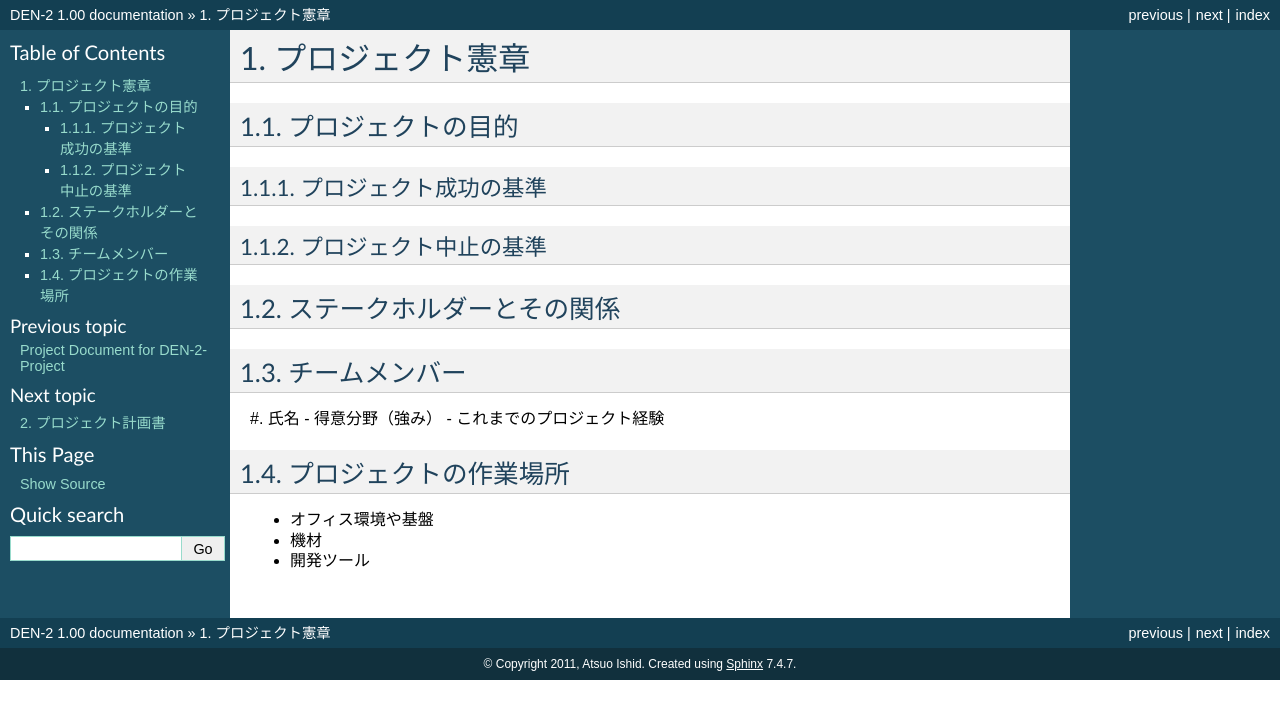
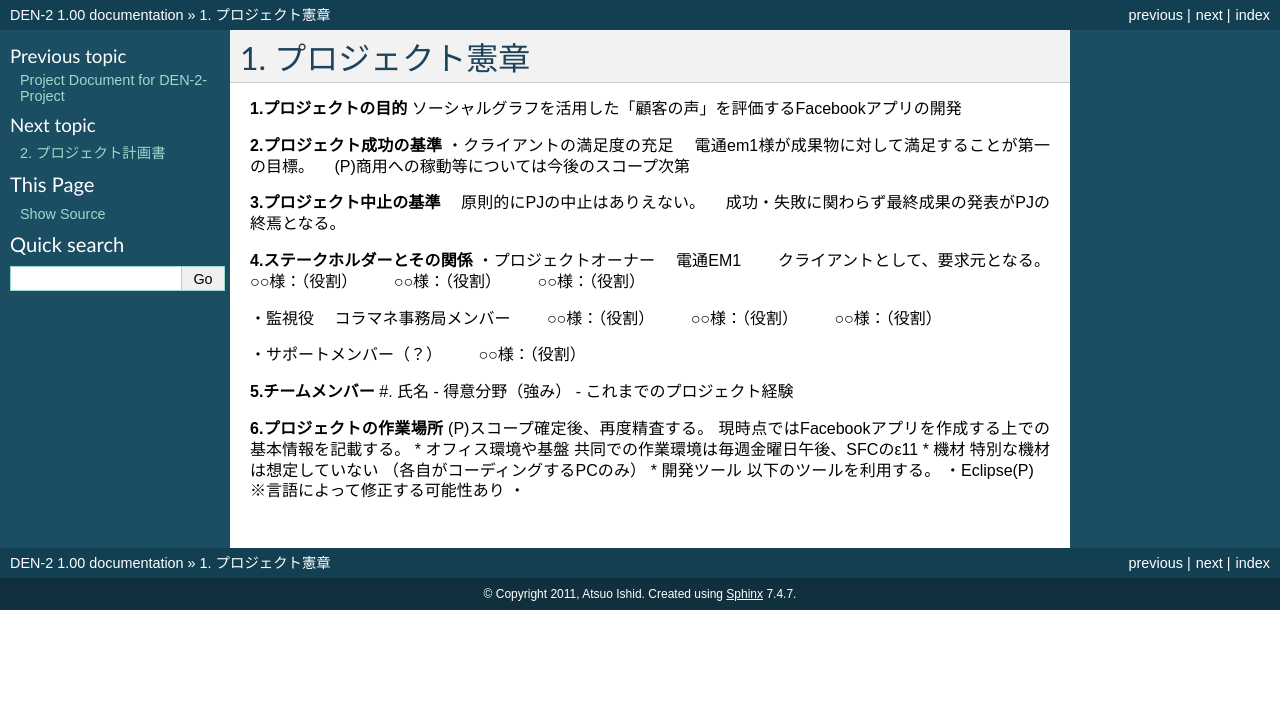
Before and after one commit to a1005ai/DEN-2, a Sphinx documentation site: the page built from DEN-2/ProjectDocuments/source/1_ProjectCharter.rst, in a window 1280 px wide. Shown: the top 719 px of the page. Built offline with Sphinx 7.4.7, drawn with Linux system fonts in a browser that asks for light colours; pages that are not in the unit, such as notebooks, are missing from menus.

Commit message:
プロジェクト憲章修正

```diff
--- a/DEN-2/ProjectDocuments/source/1_ProjectCharter.rst
+++ b/DEN-2/ProjectDocuments/source/1_ProjectCharter.rst
@@ -1,32 +1,50 @@
 プロジェクト憲章
 ================
 
-プロジェクトの目的
-------------------
+**1.プロジェクトの目的**
+ソーシャルグラフを活用した「顧客の声」を評価するFacebookアプリの開発
 
-プロジェクト成功の基準
-~~~~~~~~~~~~~~~~~~~~~~
+**2.プロジェクト成功の基準**
+・クライアントの満足度の充足
+　電通em1様が成果物に対して満足することが第一の目標。
+　(P)商用への稼動等については今後のスコープ次第
 
-プロジェクト中止の基準
-~~~~~~~~~~~~~~~~~~~~~~
+**3.プロジェクト中止の基準**
+　原則的にPJの中止はありえない。
+　成功・失敗に関わらず最終成果の発表がPJの終焉となる。
 
+**4.ステークホルダーとその関係**
+・プロジェクトオーナー
+　電通EM1
+　　クライアントとして、要求元となる。
+　　○○様：（役割）
+　　○○様：（役割）
+　　○○様：（役割）
 
-ステークホルダーとその関係
---------------------------
+・監視役
+　コラマネ事務局メンバー
+　　○○様：（役割）
+　　○○様：（役割）
+　　○○様：（役割）
 
+・サポートメンバー（？）
+　　○○様：（役割）
 
-
-チームメンバー
---------------
-
+**5.チームメンバー**
 #. 氏名
 - 得意分野（強み）
 - これまでのプロジェクト経験
 
 
-プロジェクトの作業場所
-----------------------
-
-- オフィス環境や基盤
-- 機材
-- 開発ツール
+**6.プロジェクトの作業場所**
+(P)スコープ確定後、再度精査する。
+現時点ではFacebookアプリを作成する上での基本情報を記載する。
+* オフィス環境や基盤
+共同での作業環境は毎週金曜日午後、SFCのε11
+* 機材
+特別な機材は想定していない
+（各自がコーディングするPCのみ）
+* 開発ツール
+以下のツールを利用する。
+・Eclipse(P)　※言語によって修正する可能性あり
+・
```
Also changed, not shown: 6 other files.
